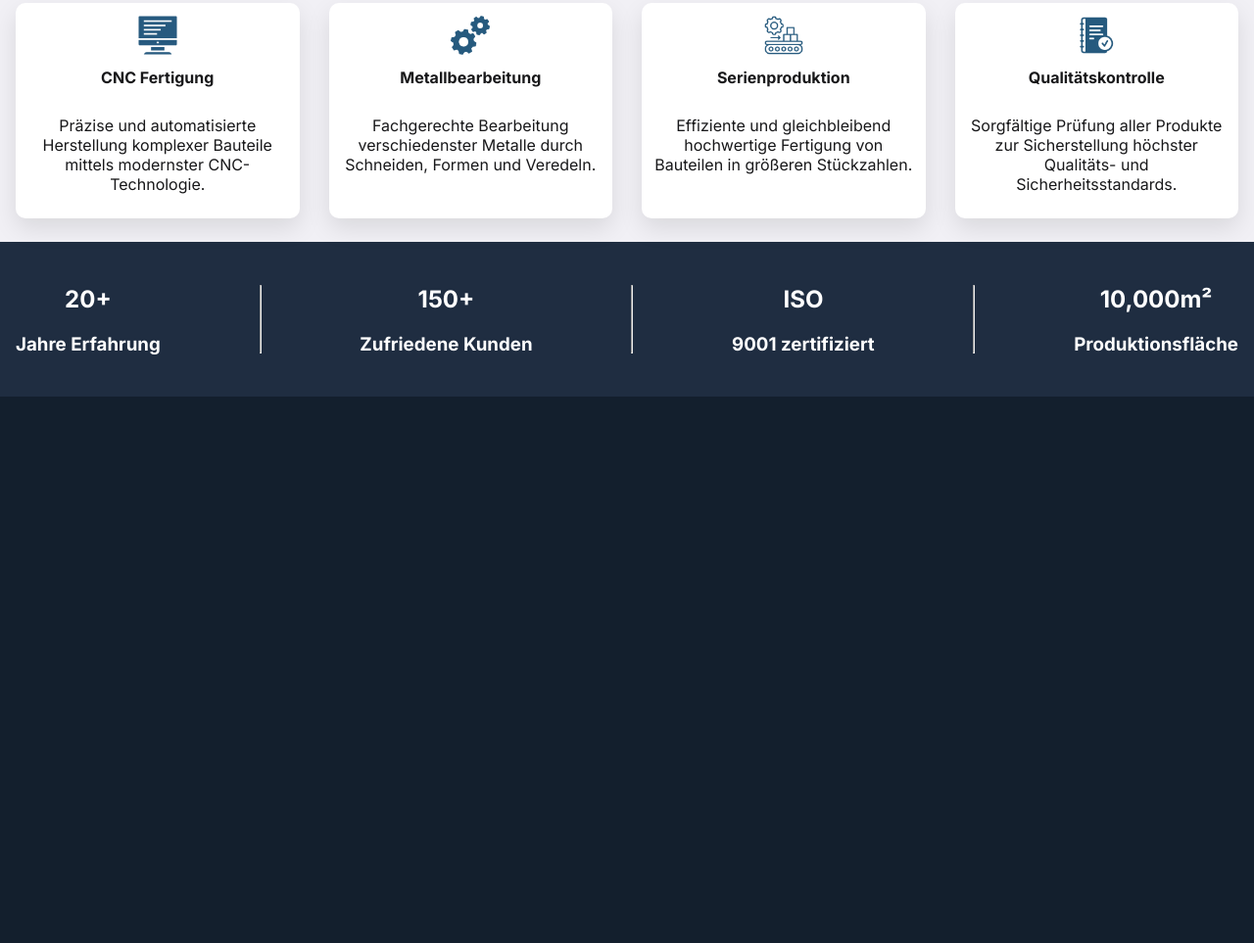
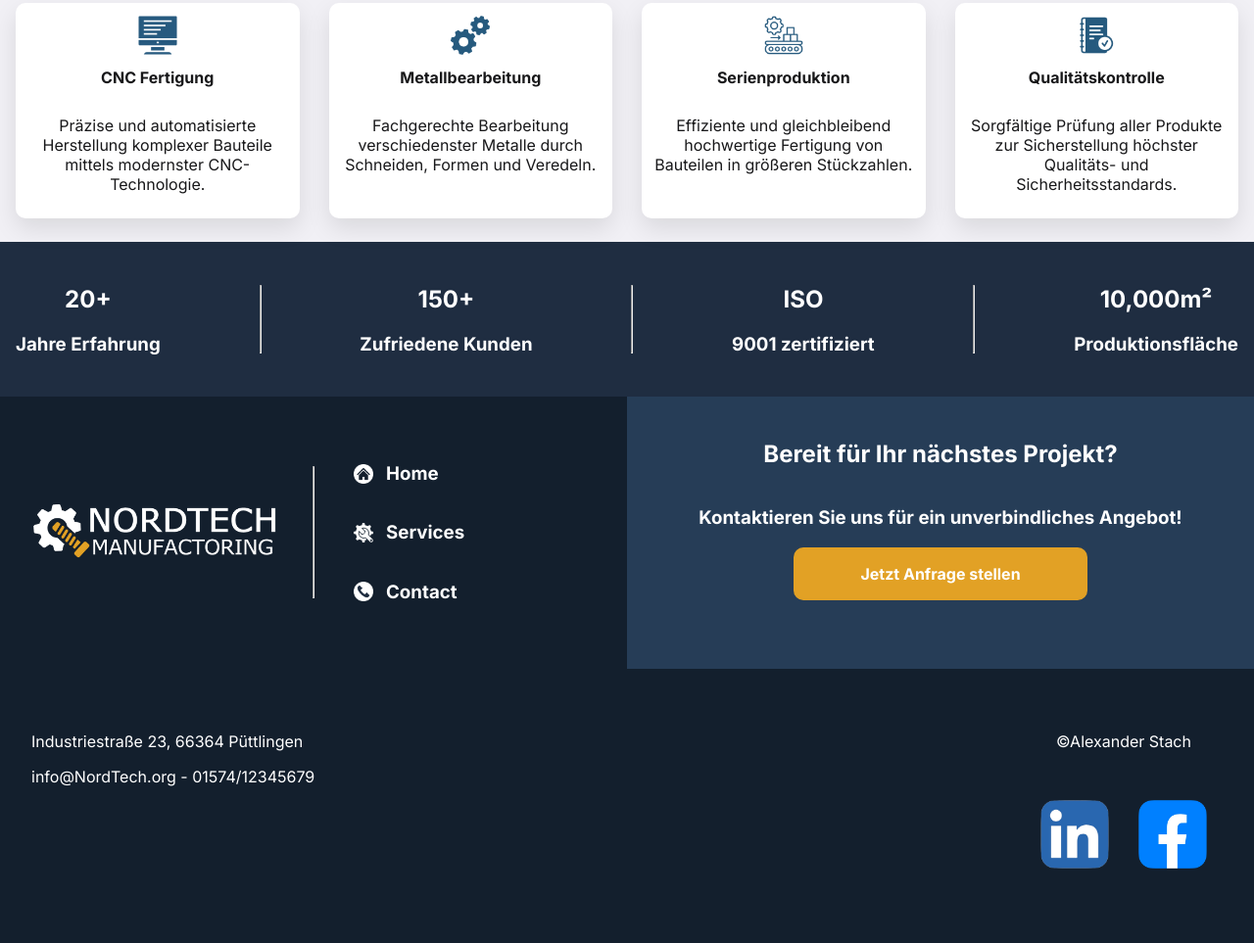
Before and after one commit to AudioSonic/Nordtech-Manufactoring, a plain HTML site: page index.html in a window 1280 px wide. Shown: the part 809-1772 px from the top of the page at 98% size. Before the commit the page ends 1214 px from the top, so only its background shows below. Drawn offline with Linux system fonts and the light colour scheme.

Commit message:
Footer abgeschlossen
Einige weitere Icons wurden hinzugefügt. Der Footer ist nun in
mehrere Bereiche eingeteilt und passt sich je nach Auflösung dynamisch an.

#6

```diff
--- a/css/styles.css
+++ b/css/styles.css
@@ -203,6 +203,95 @@ main .trust-section hr{
   color: rgba(255, 255, 255, 0.2);
 }
 
+footer .footer-imprint {
+  display: grid;
+  grid-template-columns: 1fr auto 1fr;
+  align-items: center;
+  gap: 20px;
+}
+
+footer .footer-imprint .logo img{
+  width: 100%;
+  height: auto;
+}
+
+footer .footer-imprint hr {
+  justify-self: center;
+  width: 1px;
+  height: 135px;
+}
+
+footer .footer-imprint .links {
+  display: flex;
+  flex-direction: column;
+  justify-content: start;
+  align-items: flex-start;
+  padding-left: 20px;
+}
+
+footer .links div {
+  display: flex;
+  align-items: center;
+  gap: 13px;
+}
+
+footer .links img {
+  width: 20px;
+  height: 20px;
+}
+
+footer .footer-grid {
+  color: white;
+  padding: 0px;
+}
+
+footer a {
+  color: white;
+  text-decoration: none;
+}
+
+footer a:hover {
+  text-decoration: underline;
+}
+
+footer .footer-cta{
+  background-color: #263D57;
+  display: flex;
+  flex-direction: column;
+  align-items: center;
+  text-align: center;
+  width: 100%;
+}
+
+footer .footer-cta a{
+  background-color: #E2A125;
+  padding: 17px;
+  border-radius: 10px;
+  max-width: 300px;
+}
+
+footer .footer-bottom{
+  color: white;
+  display: flex;
+  flex-direction: column;
+}
+
+footer .footer-socials{
+  display: flex;
+  flex-direction: column;
+  justify-content: start;
+}
+
+footer .footer-socials img{
+  width: 70px;
+  height: 70px;
+}
+
+footer .footer-socials .socials{
+  display: flex;
+  gap: 30px;
+}
+
 /*   <---- Tablet Ansicht: 768px ---->   */
 
 @media (min-width: 768px) {
@@ -249,9 +338,26 @@ main .trust-section hr{
     height: 70px;
   }
 
+  footer .footer-grid {
+  color: white;
+  padding: 0px;
+  display: grid;
+  grid-template-columns: 1fr 1fr;
 }
 
+  footer .footer-bottom{
+    flex-direction: row;
+    justify-content: space-between;
+    width: 100%;
+  }
 
+  footer .footer-socials{
+    display: flex;
+    align-items: center;
+    justify-content: center;
+    gap: 10px;
+  }
+}
 
 
 /*   <---- Desktop Ansicht: 1024px ---->   */
--- a/index.html
+++ b/index.html
@@ -68,27 +68,27 @@
 
             <div class="competencies-grid">
                 <div class="competencies-tile">
-                    <img src="..\images\icons\icon_computer.png">
+                    <img src="..\images\icons\icon_computer.png" alt="Icon von einem Computer">
                     <h2>CNC Fertigung</h2>
                     <p>Präzise und automatisierte Herstellung komplexer Bauteile mittels modernster CNC-Technologie.</p>
                 </div>
 
                 <div class="competencies-tile">
-                    <img src="..\images\icons\icon_gears.png">
+                    <img src="..\images\icons\icon_gears.png" alt="Icon von einem Getriebe">
                     <h2>Metallbearbeitung</h2>
                     <p>Fachgerechte Bearbeitung verschiedenster Metalle durch Schneiden, Formen und Veredeln.</p>
                 </div>
 
 
                 <div class="competencies-tile">
-                    <img src="..\images\icons\icon_packaging.png">
+                    <img src="..\images\icons\icon_packaging.png" alt="Icon von einem Fließband">
                     <h2>Serienproduktion</h2>
                     <p>Effiziente und gleichbleibend hochwertige Fertigung von Bauteilen in größeren Stückzahlen.</p>
                 </div>
 
 
                 <div class="competencies-tile">
-                    <img src="..\images\icons\icon_notebook.png">
+                    <img src="..\images\icons\icon_notebook.png" alt="Icon von einem Notebook">
                     <h2>Qualitätskontrolle</h2>
                     <p>Sorgfältige Prüfung aller Produkte zur Sicherstellung höchster Qualitäts- und Sicherheitsstandards.</p>
                 </div>
@@ -119,19 +119,58 @@
     </main>
 
     <footer>
-    <div class="footer-grid">
-        <div class="footer-imprint">
+        <section class="footer-grid">
+            <section class="footer-imprint">
+                <section class="logo">
+                    <img src="images/mainpage/NordTech_Logo.png" alt="NordTech Logo">
+                </section>
+                <hr>
+                <section class="links">
+                    <div>
+                        <img src="..\images\icons\icon_home.png" alt="Icon von einem Haus">
+                        <a href="index.html"><h3>Home</h3></a>
+                    </div>
+                    <div>
+                        <img src="..\images\icons\icon_service.png" alt="Icon von einem Getriebe">
+                        <a href="services.html"><h3>Services</h3></a>
+                    </div>
+                    <div>
+                        <img src="..\images\icons\icon_phone.png" alt="Icon von einem Telefon">
+                        <a href="contact.html"><h3>Contact</h3></a>
+                    </div>
+                </section>
+            </section>
 
-        </div>
+            <section class="footer-cta">
+                <h2>Bereit für Ihr nächstes Projekt?</h2>
+                <h3>Kontaktieren Sie uns für ein unverbindliches Angebot!</h3>
 
-        <div class="footer-cta">
+                <a class="footer-cta"><b>Jetzt Anfrage stellen</b></a>
+            </section>
+        </section>
 
-        </div>
+        <section class="footer-bottom">
+            <section class="address">
+                <p>Industriestraße 23, 66364 Püttlingen</p>
+                <p>info@NordTech.org - 01574/12345679</p>
+            </section>
 
-        <div class="footer-social">
+            <section class="footer-socials">
+                <p>
+                    ©Alexander Stach
+                </p>
+                <section class="socials">
+                        <a href="https://www.linkedin.com/in/stachalex/">
+                            <img src="..\images\icons\icon_linkedIn.png" alt="LinkedIn Logo">
+                        </a>
 
-        </div>
-    </div>
+                        <a href="https://www.linkedin.com/in/stachalex/">
+                            <img src="..\images\icons\icon_facebook.png" alt="Facebook Logo">
+                        </a>
+                </section>
+
+            </section>
+        </section>
     </footer>
     <script src="js/main.js"></script>
 </body>
```
Also changed, not shown: images/icons/icon_LinkedIn.png (added), images/icons/icon_facebook.png (added), images/icons/icon_home.png (added), images/icons/icon_phone.png (added), images/icons/icon_service.png (added).
